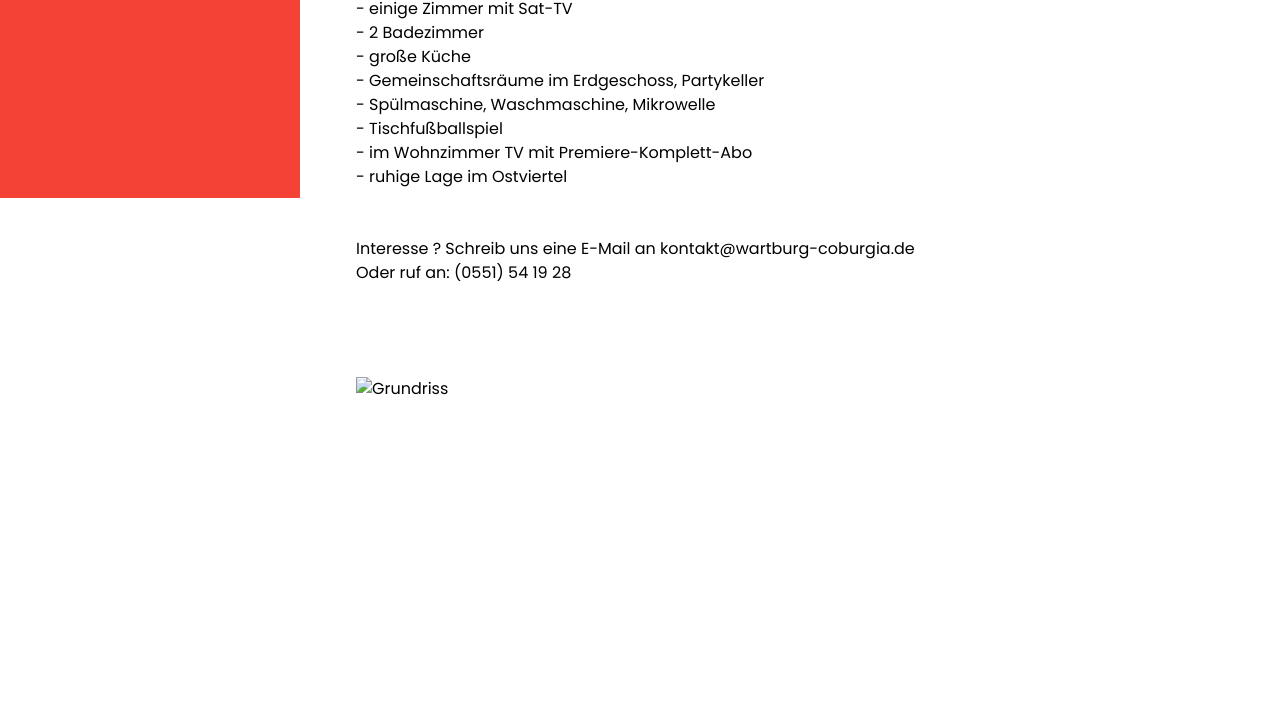
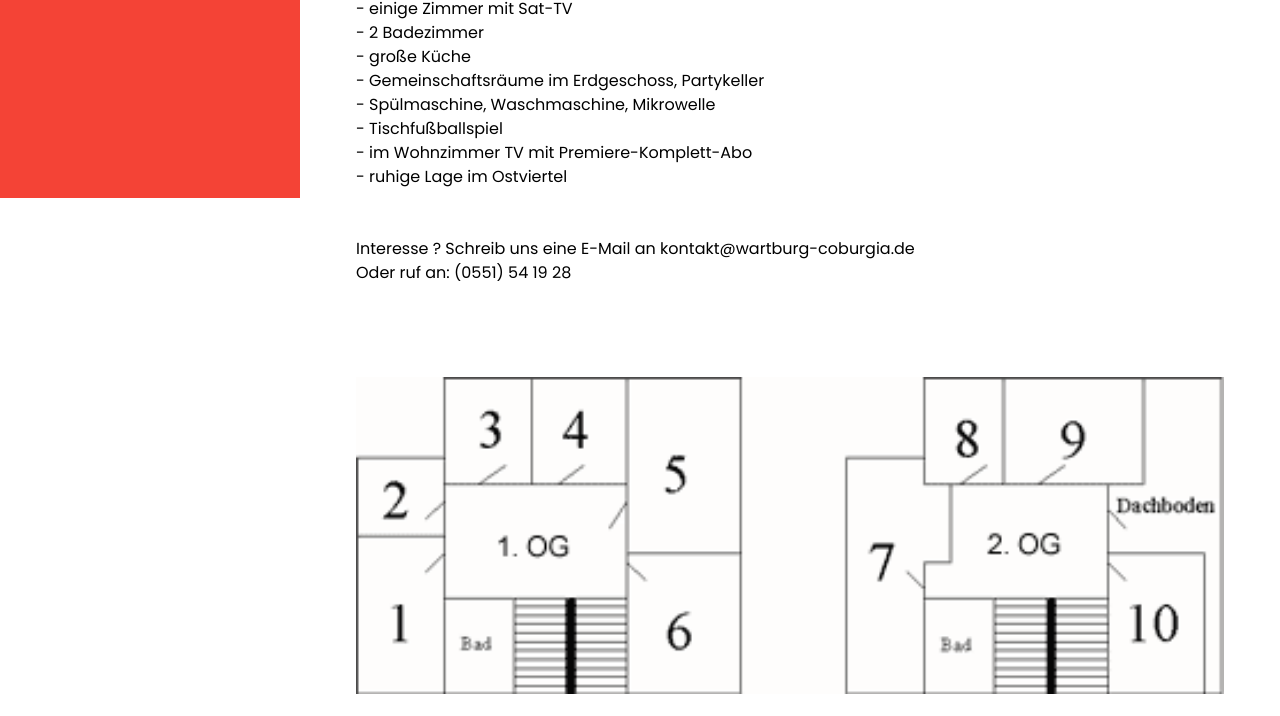
Before and after one commit to k0gain/homepage, a plain HTML site: page haus.html in a window 1280 px wide. Shown: the part 602-1318 px from the top of the page. Before the commit the page ends 1023 px from the top, so only its background shows below. Drawn offline with Linux system fonts and the light colour scheme.

Commit message:
Update haus.html

```diff
--- a/haus.html
+++ b/haus.html
@@ -75,7 +75,7 @@ Oder ruf an: (0551) 54 19 28
         </p>
     </div>
      <div class="w3-container" id="services" style="margin-top:75px;margin-bottom:20px">
-    <img src="/Inhalt/grundriss.jpg" style="width:100%" onclick="onClick(this)" alt="Grundriss">
+    <img src="grundriss.jpg" style="width:100%" onclick="onClick(this)" alt="Grundriss">
   </div>
 
 <!-- End page content -->
```
